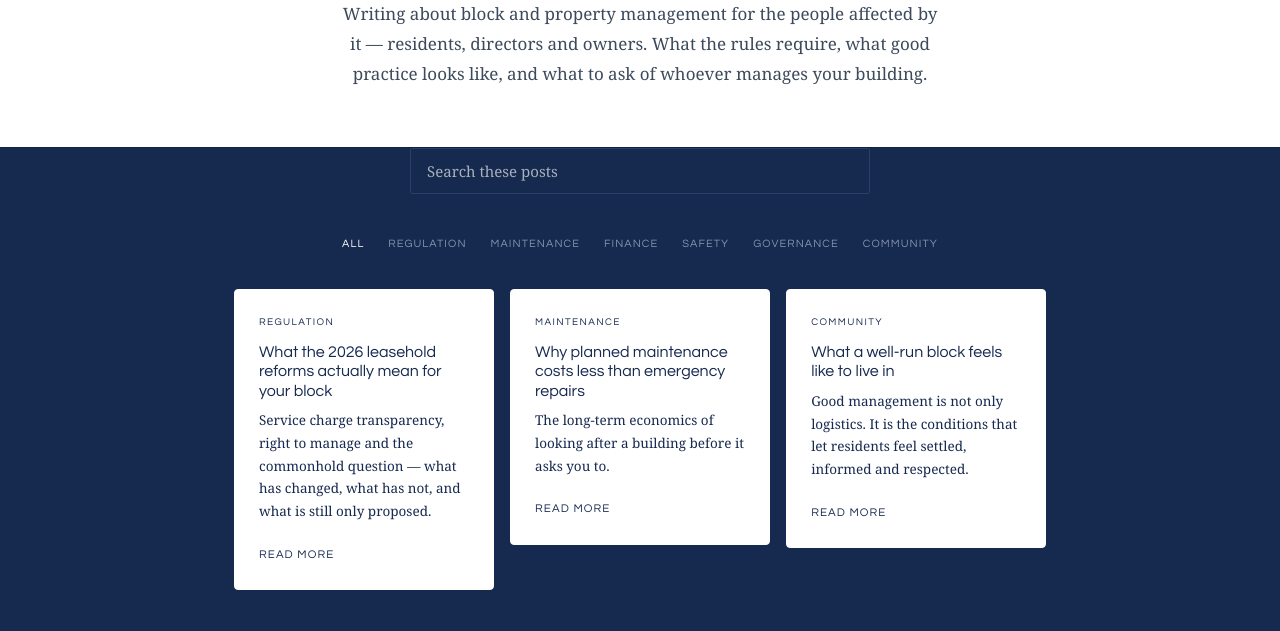
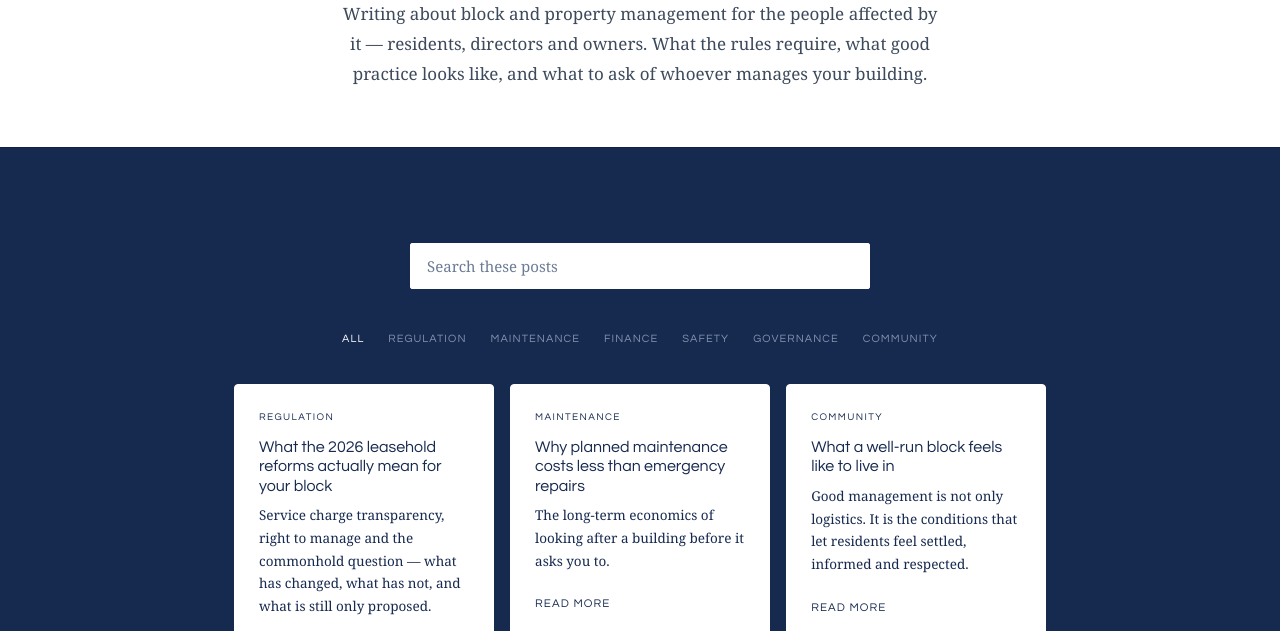
Before and after one commit to Newgreenwichgroup/good-management-website, a plain HTML site: page insights.html in a window 1280 px wide. Shown: the part 270-901 px from the top of the page. Drawn offline with Linux system fonts and the light colour scheme.

Commit message:
Add files via upload

```diff
--- a/insights.html
+++ b/insights.html
@@ -51,10 +51,10 @@
   </div>
 </section>
 
-<section class="section" style="padding-top:0">
+<section class="section section-listing">
   <div class="container">
 
-    <div class="search">
+    <div class="search search--light">
       <label for="q" class="sr-only">Search posts</label>
       <input type="search" id="q" name="q" placeholder="Search these posts" autocomplete="off">
     </div>
--- a/tgmc-styles.css
+++ b/tgmc-styles.css
@@ -247,6 +247,16 @@ nav a:hover { color: #FFFFFF; }
 .search input:focus { border-color: var(--c-blue); outline: none; box-shadow: 0 0 0 2px rgba(31,58,112,0.12); }
 .search input::placeholder { color: #A8B0BC; }
 
+/* Insights: white search field, navy type. */
+.search--light input { background: #FFFFFF; color: var(--c-ink); border-color: #FFFFFF; }
+.search--light input::placeholder { color: #6B7A95; }
+.search--light input:focus { border-color: #FFFFFF; box-shadow: 0 0 0 3px rgba(169,191,228,0.45); }
+
+/* Insights listing band: top padding matches the space below the search
+   field (its margin + the filter row + the filter margin), so the field
+   sits midway between the white banner and the first row of cards.     */
+.section-listing { padding-top: 95px; }
+
 .search-status { text-align: center; font-size: 13px; color: var(--c-muted); margin: -18px 0 22px; }
 .filters { text-align: center; margin-bottom: var(--s-4); }
 .filters a {
```
